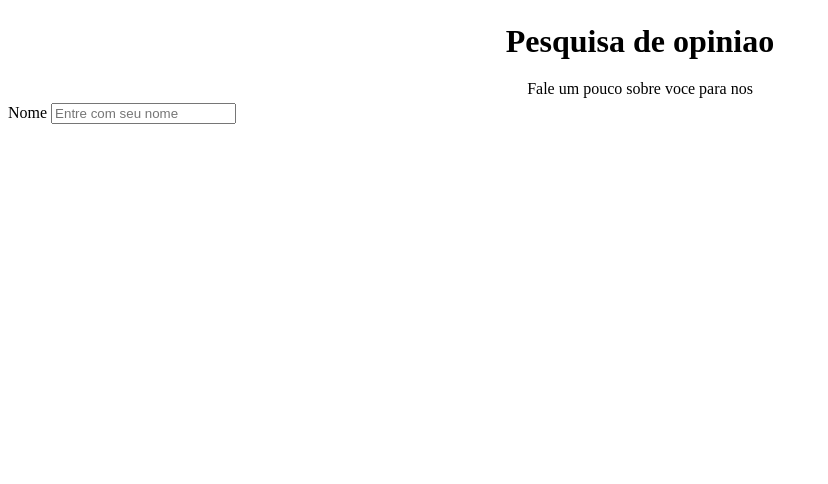
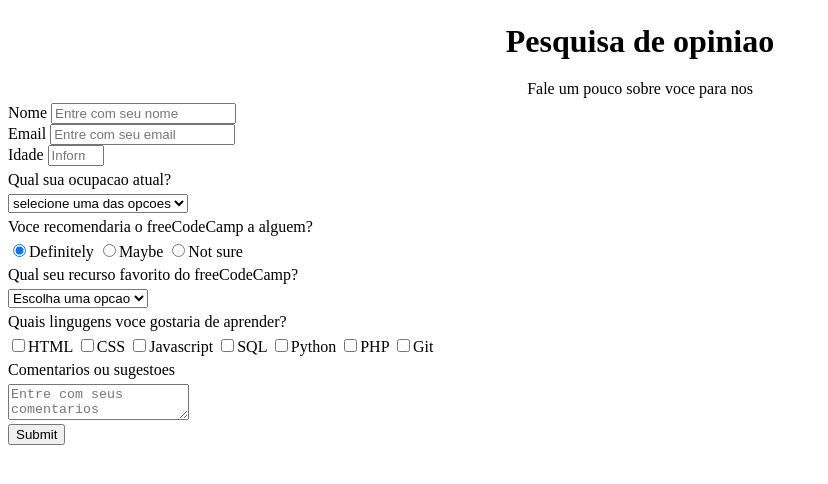
Before and after one commit to mateusmsf94/codepen, a plain HTML site: page index.html in a window 1280 px wide. Shown: the whole page, without its empty margins (0-828 px from the left). Drawn offline with Linux system fonts and the light colour scheme.

Commit message:
html finalizado

```diff
--- a/index.html
+++ b/index.html
@@ -1,5 +1,6 @@
 <!DOCTYPE html>
 <html lang="en">
+
 <head>
   <meta charset="UTF-8">
   <meta http-equiv="X-UA-Compatible" content="IE=edge">
@@ -7,6 +8,7 @@
   <link rel="stylesheet" type="text/css" href="./styles.css">
   <title>Document</title>
 </head>
+
 <body>
   <div class="container">
     <header class="header">
@@ -18,10 +20,95 @@
 
     <form id="survey-form">
       <div class="form-group">
-            <label id="name-label"for="name">Nome</label>
-            <input type="text" name="name" id="name" class="form-control" placeholder="Entre com seu nome">
+        <label id="name-label" for="name">Nome</label>
+        <input type="text" name="name" id="name" class="form-control" placeholder="Entre com seu nome" required />
+
+        <div class="form-group">
+          <label id="email-label" for="email">Email</label>
+          <input type="email" name="email" id="email" class="form-control" placeholder="Entre com seu email" required />
+        </div>
+
+        <div class="form-group">
+          <label id="number-label" for="number">Idade</label>
+          <input type="number" name="age" id="number" min="10" max="99" class="form-control"
+            placeholder="Informe sua idade" required>
+        </div>
+
+        <div class="form-group">
+          <p>Qual sua ocupacao atual?</p>
+          <select name="role" id="dropdown" class="form-control" required>Selecine uma das opcoes
+            <option disabled selected value>selecione uma das opcoes</option>
+            <option value="student">Estudante</option>
+            <option value="job">Trabalhando</option>
+            <option value="learner">Aprendiz</option>
+            <option value="preferNo">Prefiro nao responder</option>
+          </select>
+        </div>
+
+        <div class="form-group">
+          <p>Voce recomendaria o freeCodeCamp a alguem?</p>
+          <label>
+            <input type="radio" name="user-recommend" value="definitely" class="input-radio" checked />Definitely
+          </label>
+          <label>
+            <input type="radio" name="user-recommend" value="maybe" class="input-radio" />Maybe
+          </label>
+          <label>
+            <input type="radio" name="user-recommend" value="not-sure" class="input-radio" />Not sure
+          </label>
+        </div>
+
+        <div class="form-group">
+          <p>Qual seu recurso favorito do freeCodeCamp?</p>
+          <select name="mostLike" id="most-like" class="form-control" required>
+            <option disabled selected value>Escolha uma opcao</option>
+            <option value="challenges">Desafios</option>
+            <option value="projects">Projetos</option>
+            <option value="community">Comunidade</option>
+            <option value="openSource">Open Source</option>
+          </select>
+        </div>
+
+        <div class="form-group">
+          <p>Quais lingugens voce gostaria de aprender?</p>
+          <label>
+            <input type="checkbox" name="prefer" value="html" class="input-checkbox">HTML
+          </label>
+          <label>
+            <input type="checkbox" name="prefer" value="css" class="input-checkbox">CSS
+          </label>
+          <label>
+            <input type="checkbox" name="prefer" value="javascript" class="input-checkbox">Javascript
+          </label>
+          <label>
+            <input type="checkbox" name="prefer" value="sql" class="input-checkbox">SQL
+          </label>
+          <label>
+            <input type="checkbox" name="prefer" value="python" class="input-checkbox">Python
+          </label>
+          <label>
+            <input type="checkbox" name="prefer" value="php" class="input-checkbox">PHP
+          </label>
+          <label>
+            <input type="checkbox" name="prefer" value="git" class="input-checkbox">Git
+          </label>
+        </div>
+
+        <div class="form-group">
+          <p>Comentarios ou sugestoes</p>
+          <textarea name="comment" id="comments" class="input-textarea"
+            placeholder="Entre com seus comentarios"></textarea>
+        </div>
+
+        <div class="form-group">
+          <button type="submit" id="submit" class="submit-button">Submit</button>
         </div>
 
     </form>
+
+  </div>
+
+
 </body>
+
 </html>
```
Lines whose indentation alone changed are shown as unchanged.
